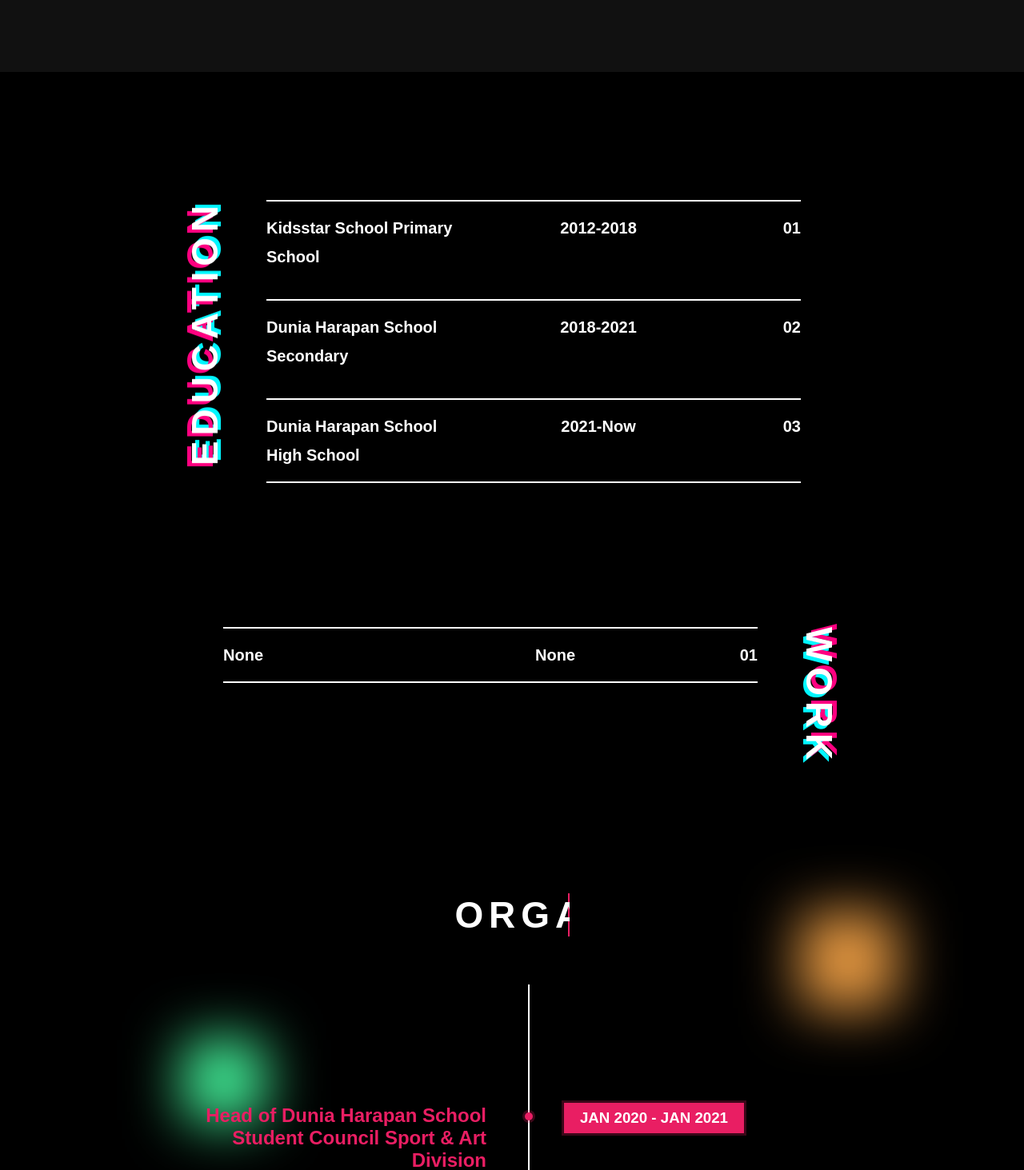
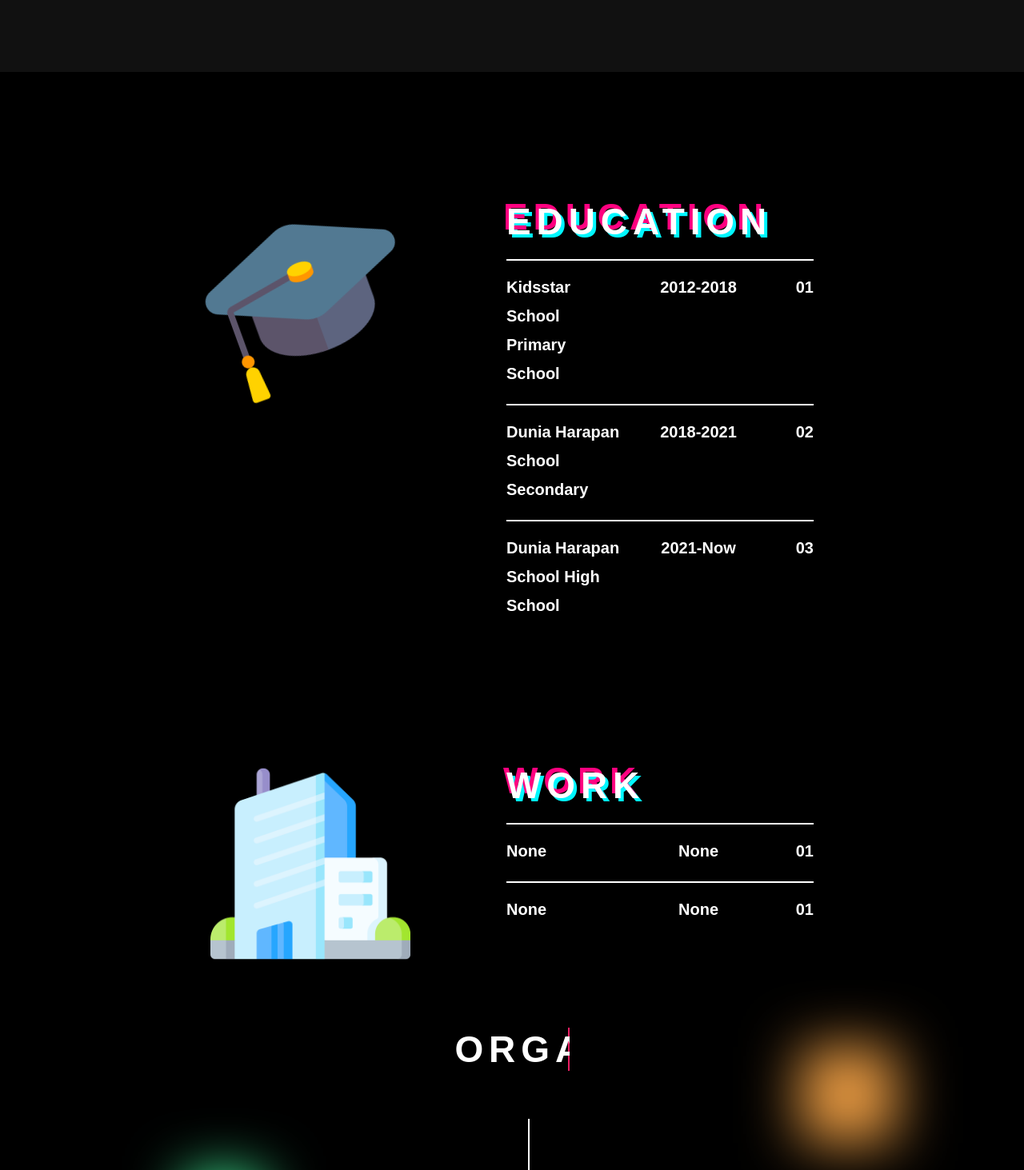
Before and after one commit to VLO-K/Nevyllo-Zamuel-Kalangi, a PHP site: page / in a window 1280 px wide. Shown: the part 1518-2981 px from the top of the page at 80% size. Run offline with PHP 8.4, Linux system fonts and the light colour scheme.

Commit message:
Work & Education section update

```diff
--- a/index.html
+++ b/index.html
@@ -102,9 +102,9 @@
             <!--Seperator end-->
             <!--Education start-->
             <div class="education-section">
+                <img class="education-img" src="Resources/Education.png" alt="D-SPORA 2022" draggable="false" loading="lazy" oncontextmenu="return false;"/>
+                <div class="education-container">
                     <h2 class="education-title">EDUCATION</h2>
-                <div class="education-container">
-                    <article class="education-wrapper">
                     <div class="education-content">
                         <div class="education-name">Kidsstar School Primary School</div>
                         <div class="education-year">2012-2018</div>
@@ -112,8 +112,6 @@
                             <p>01</p>
                         </div>
                     </div>
-                    </article>
-                    <article class="education-wrapper">
                     <div class="education-content">
                         <div class="education-name">Dunia Harapan School Secondary</div>
                         <div class="education-year">2018-2021</div>
@@ -121,8 +119,6 @@
                             <p>02</p>
                         </div>
                     </div>
-                    </article>
-                    <article class="education-wrapper">
                     <div class="education-content">
                         <div class="education-name">Dunia Harapan School High School</div>
                         <div class="education-year">2021-Now</div>
@@ -130,14 +126,14 @@
                             <p>03</p>
                         </div>
                     </div>
-                    </article>
                 </div>
             </div>
             <!--Education End-->
             <!--Wokr start-->
             <div class="work-section">
+                <img class="work-img" src="Resources/Work.png" alt="D-SPORA 2022" draggable="false" loading="lazy" oncontextmenu="return false;"/>
                 <div class="work-container">
-                    <article class="work-wrapper">
+                    <h2 class="work-title">WORK</h2>
                     <div class="work-content">
                         <div class="work-name">None</div>
                         <div class="work-year">None</div>
@@ -145,9 +141,14 @@
                             <p>01</p>
                         </div>
                     </div>
-                    </article>
+                    <div class="work-content">
+                        <div class="work-name">None</div>
+                        <div class="work-year">None</div>
+                        <div class="work-number">
+                            <p>01</p>
                         </div>
-                <h2 class="work-title">WORK</h2>
+                    </div>
+                </div>
             </div>
             <!--Work End-->
             <!-- Timeline Start -->
--- a/style.css
+++ b/style.css
@@ -319,61 +319,48 @@ body {
 /* End of About Section */
 /**/
 /* Education & Work Section */
-.education-section {
+.education-section, .work-section {
   display: flex;
   flex-direction: row;
   justify-content: center;
-  padding: 160px;
-  width: 100%;
+  user-select: none;
+  padding: 160px 160px 0 160px;
   background-color: var(--secondary-bg);
 }
-.work-section {
-  display: flex;
-  flex-direction: row;
+.education-img {
+  max-height: 250px;
+  max-width: 250px;
+  margin-right: 120px;
+  transform: rotate(340deg);
+}
+.work-img {
+  max-height: 250px;
+  max-width: 250px;
+  margin-right: 120px;
+}
+.education-container, .work-container {
   justify-content: center;
-  padding: 0px 160px 80px 160px;
-  width: 100%;
-  background-color: var(--secondary-bg);
+  width: 40%;
 }
-.education-title {
-  align-self: flex-start;
-  writing-mode: vertical-lr;
+.education-title, .work-title {
+  position: relative;
   font-size: 46px;
-  letter-spacing: .15em;
-  transform: rotate(180deg);
-  text-shadow: -4px -6px 0px #ff0080,
-                4px 4px 0px #00f7ff;
-}
-.work-title {
-  align-self: flex-start;
-  writing-mode: vertical-lr;
-  font-size: 46px;
+  padding-bottom: 20px;
   letter-spacing: .15em;
   text-shadow: -4px -6px 0px #ff0080,
                 4px 4px 0px #00f7ff;
 }
-.education-container, .work-container {
-  justify-content: center;
-  width: 80%;
-}
-.education-wrapper, .work-wrapper {
-  display: grid;
-  position: relative;
-  grid-template-columns: 1fr;
-  padding: 0 50px 20px 50px;
-}
 .education-content, .work-content {
   display: grid;
+  cursor: pointer;
   grid-template-columns: 3fr 4fr 1fr;
-  grid-gap: 10px;
   font-size: 20px;
   font-weight: 600;
   line-height: 36px;
   padding: 15px 0;
+  width: 100%;
+  padding-bottom: 20px;
   border-top: 2px solid var(--primary);
-}
-.education-wrapper:last-child .education-content, .work-wrapper:last-child .work-content {
-  border-bottom: 2px solid var(--primary);
 }
 .education-year, .work-year {
   text-align: center;
```
Also changed, not shown: other parts of style.css (+27 -11 lines), Resources/Education.png (added), Resources/Work.png (added). Lines whose indentation alone changed are shown as unchanged.
